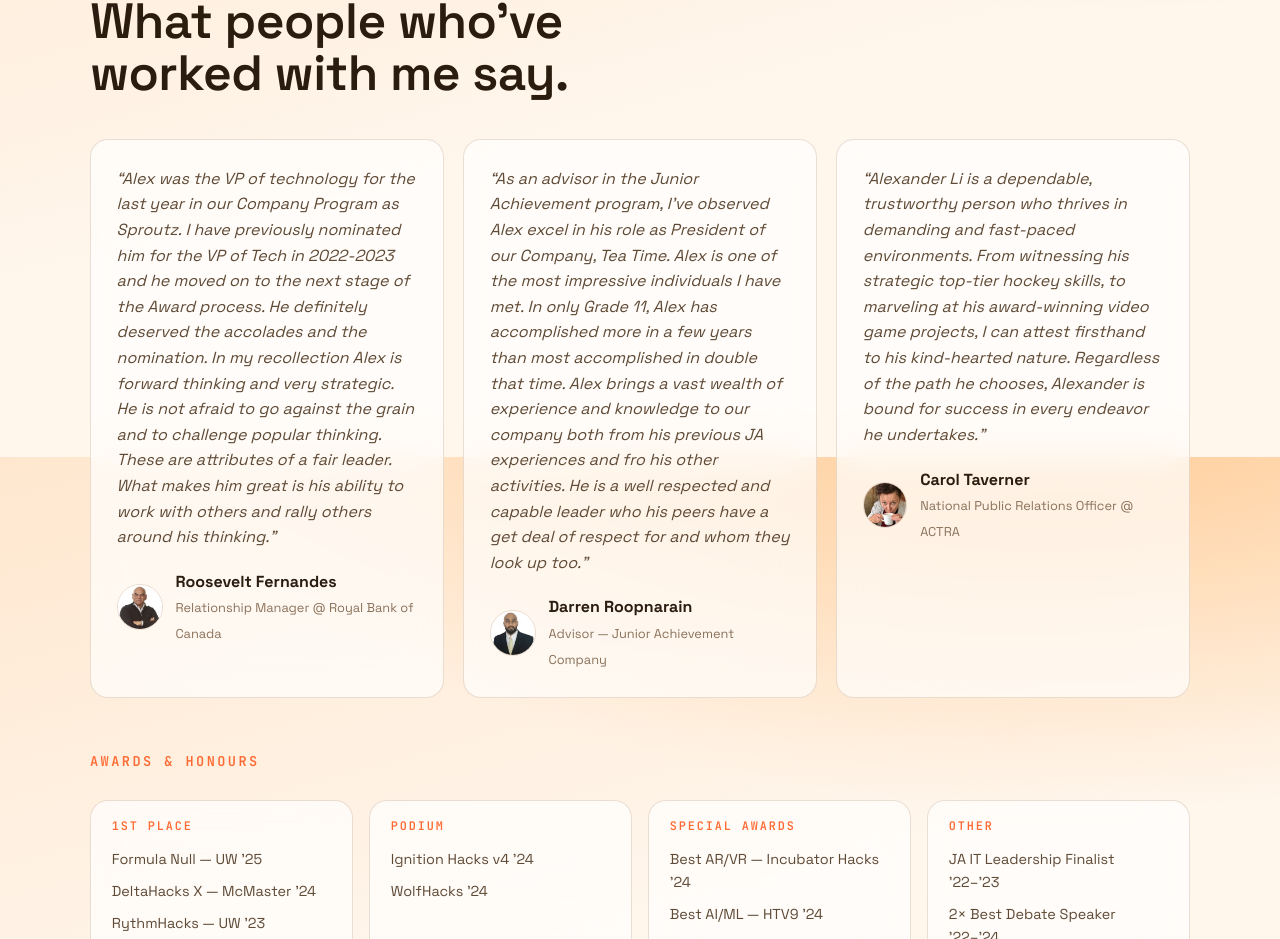
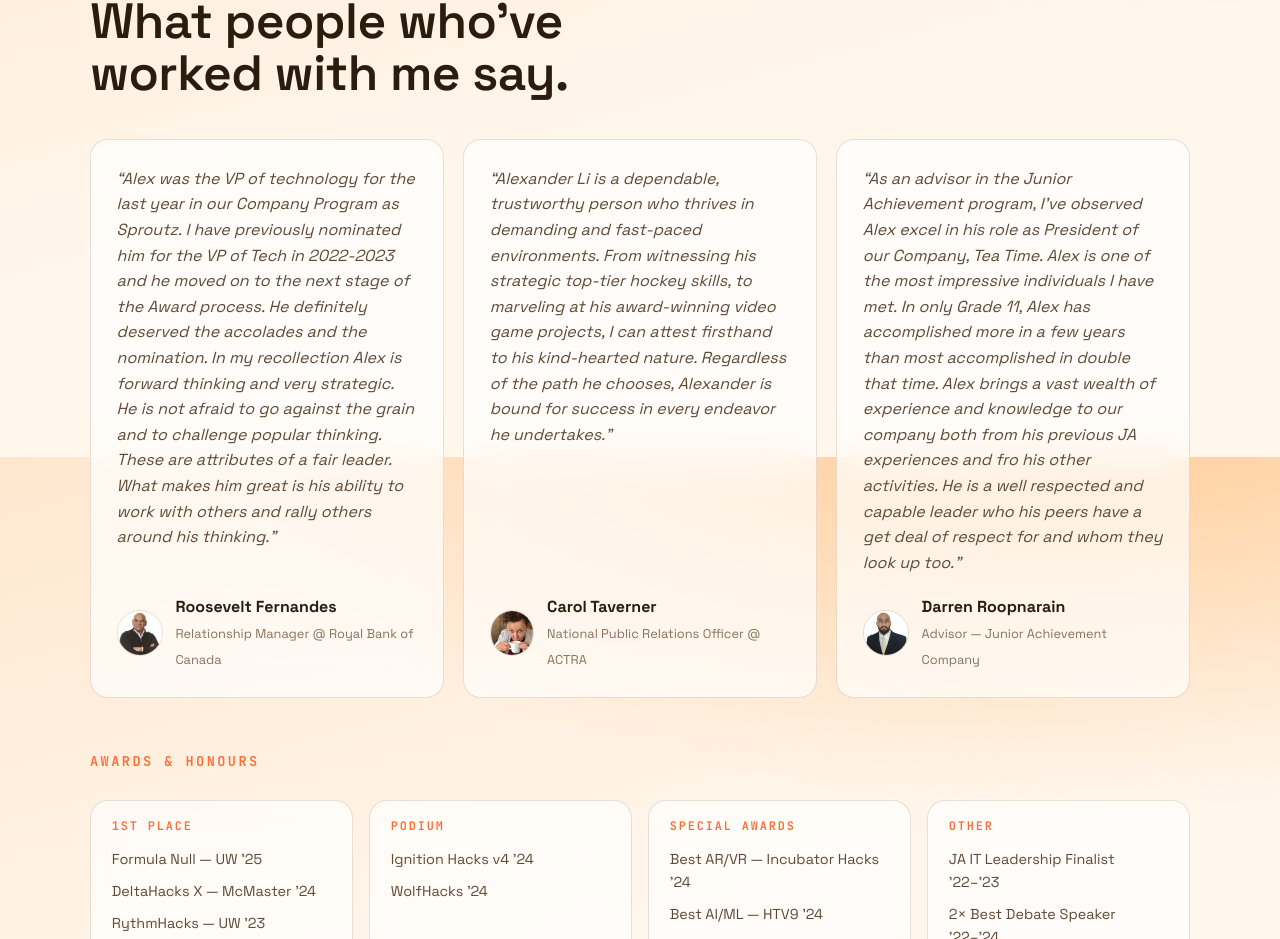
Before and after one commit to alexanderli07/website, a React (Vite) app: page / in a window 1280 px wide. Shown: the part 6743-7682 px from the top of the page. Built offline with nearby package versions, Linux system fonts and the light colour scheme.

Commit message:
fix order

```diff
--- a/src/data/content.ts
+++ b/src/data/content.ts
@@ -408,20 +408,20 @@ export const testimonials: Testimonial[] = [
     avatar: "/assets/images/Roosevelt.webp",
   },
   {
+    name: "Carol Taverner",
+    role: "National Public Relations Officer @ ACTRA",
+    // verbatim from the reference (alexanderli.rf.gd) — do not paraphrase
+    quote:
+      "Alexander Li is a dependable, trustworthy person who thrives in demanding and fast-paced environments. From witnessing his strategic top-tier hockey skills, to marveling at his award-winning video game projects, I can attest firsthand to his kind-hearted nature. Regardless of the path he chooses, Alexander is bound for success in every endeavor he undertakes.",
+    avatar: "/assets/images/CarolTaverner.webp",
+  },
+  {
     name: "Darren Roopnarain",
     role: "Advisor — Junior Achievement Company",
     // verbatim from the reference (alexanderli.rf.gd) — do not paraphrase
     quote:
       "As an advisor in the Junior Achievement program, I've observed Alex excel in his role as President of our Company, Tea Time. Alex is one of the most impressive individuals I have met. In only Grade 11, Alex has accomplished more in a few years than most accomplished in double that time. Alex brings a vast wealth of experience and knowledge to our company both from his previous JA experiences and fro his other activities. He is a well respected and capable leader who his peers have a get deal of respect for and whom they look up too.",
     avatar: "/assets/images/Darren.webp",
-  },
-  {
-    name: "Carol Taverner",
-    role: "National Public Relations Officer @ ACTRA",
-    // verbatim from the reference (alexanderli.rf.gd) — do not paraphrase
-    quote:
-      "Alexander Li is a dependable, trustworthy person who thrives in demanding and fast-paced environments. From witnessing his strategic top-tier hockey skills, to marveling at his award-winning video game projects, I can attest firsthand to his kind-hearted nature. Regardless of the path he chooses, Alexander is bound for success in every endeavor he undertakes.",
-    avatar: "/assets/images/CarolTaverner.webp",
   },
 ];
 
--- a/src/styles/global.css
+++ b/src/styles/global.css
@@ -566,9 +566,10 @@ body[data-modal-open] .nav { opacity: 0; transform: translateY(-110%); pointer-e
    ========================================================================== */
 .testi-grid { display: grid; grid-template-columns: repeat(3, 1fr); gap: 1.2rem; }
 @media (max-width: 900px) { .testi-grid { grid-template-columns: 1fr; } }
-.testimonial { padding: 1.6rem; border-radius: var(--radius); border: 1px solid var(--border); background: var(--surface); }
+.testimonial { padding: 1.6rem; border-radius: var(--radius); border: 1px solid var(--border); background: var(--surface); display: flex; flex-direction: column; }
 .testimonial p { color: var(--text-soft); font-style: italic; }
-.testimonial .who { display: flex; align-items: center; gap: 0.8rem; margin-top: 1.2rem; }
+/* push the avatar row to the bottom so it aligns across equal-height cards */
+.testimonial .who { display: flex; align-items: center; gap: 0.8rem; margin-top: auto; padding-top: 1.2rem; }
 .testimonial .who img { width: 46px; height: 46px; border-radius: 50%; object-fit: cover; border: 1px solid var(--border); }
 .testimonial .who b { display: block; font-family: var(--font-head); }
 .testimonial .who span { color: var(--muted); font-size: 0.8rem; }
```
